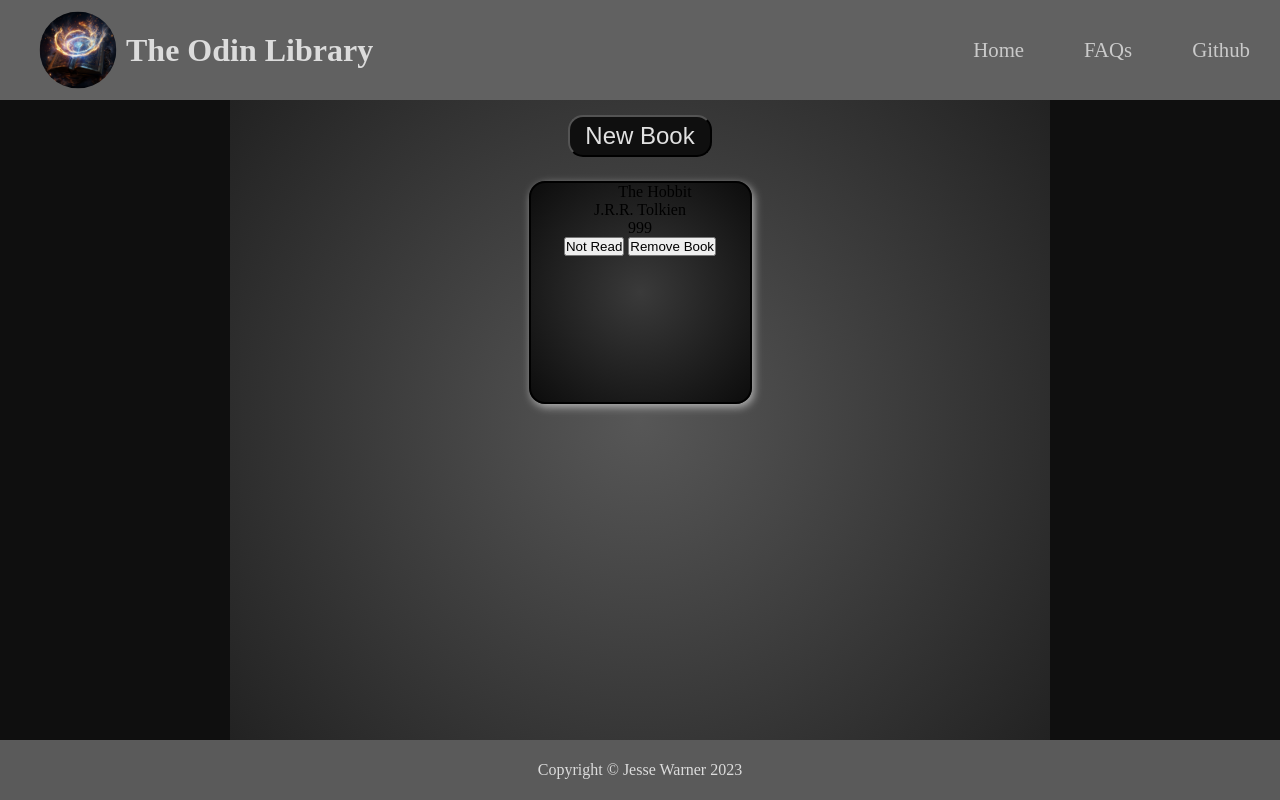
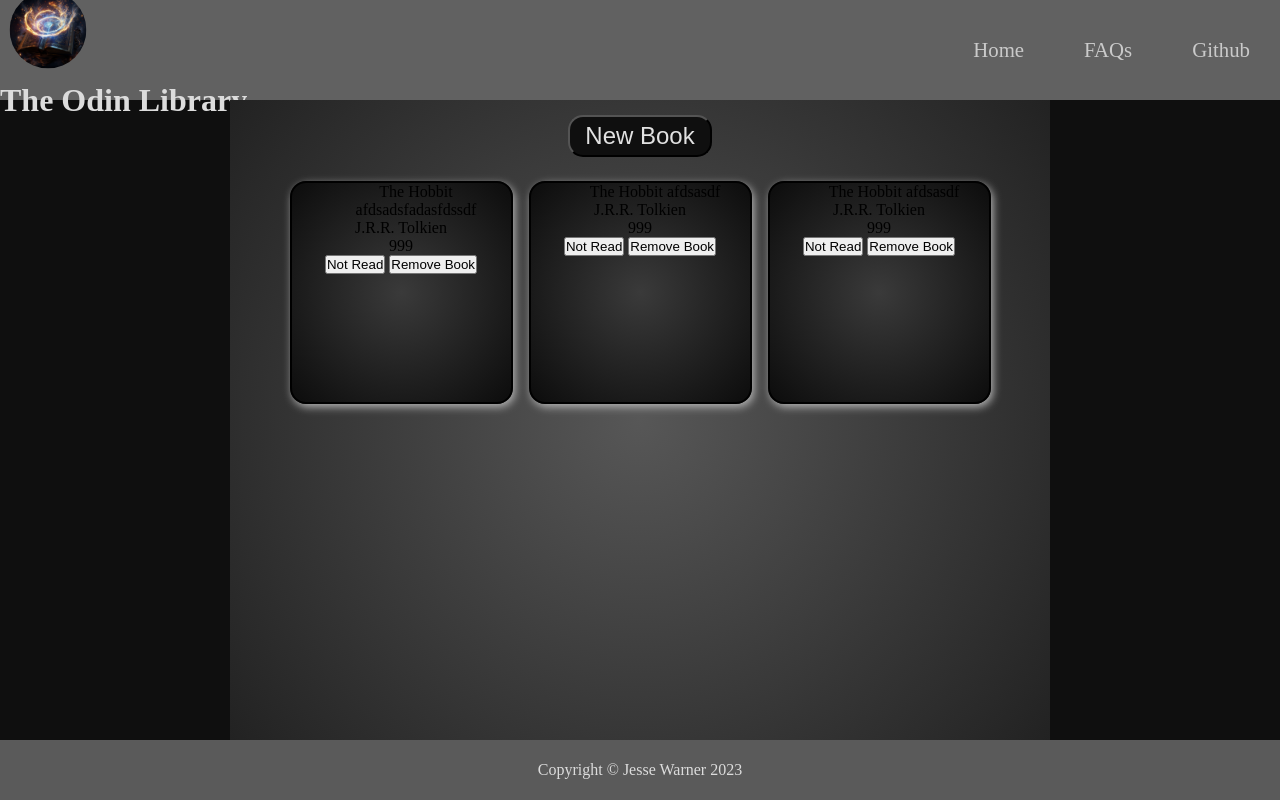
Before and after one commit to jessewwarner/odin-library, a plain HTML site: page index.html in a window 1280 px wide. Drawn offline with Linux system fonts and the light colour scheme.

Commit message:
Add placeholders for testing on cards

```diff
--- a/index.html
+++ b/index.html
@@ -10,7 +10,7 @@
     <div class="main-wrapper">
         <header>
             <div class="header-content">
-                <div class="title">
+                <div class="site-title">
                     <img src="images/book-logo.png" alt="Library logo" class="logo">
                     <h1>The Odin Library</h1>
                 </div>
@@ -31,10 +31,26 @@
             <button class="add-book-btn">New Book</button>
             <div class="books-container flex gap-16 wrap">
                 <div class="book-card">
-                    <p class="title">The Hobbit</p>
+                    <p class="title">The Hobbit afdsadsfadasfdssdf</p>
                     <p class="author">J.R.R. Tolkien</p>
                     <p class="pages">999</p>
-                    <button class="read">Not Read</button>
+                    <button class="read-btn" data-index="0">Not Read</button>
+                    <button class="remove-book-btn">Remove Book</button>
+                </div>
+
+                <div class="book-card">
+                    <p class="title">The Hobbit afdsasdf</p>
+                    <p class="author">J.R.R. Tolkien</p>
+                    <p class="pages">999</p>
+                    <button class="read-btn" data-index="1">Not Read</button>
+                    <button class="remove-book-btn">Remove Book</button>
+                </div>
+
+                <div class="book-card">
+                    <p class="title">The Hobbit afdsasdf</p>
+                    <p class="author">J.R.R. Tolkien</p>
+                    <p class="pages">999</p>
+                    <button class="read-btn" data-index="2">Not Read</button>
                     <button class="remove-book-btn">Remove Book</button>
                 </div>
             </div>
```
